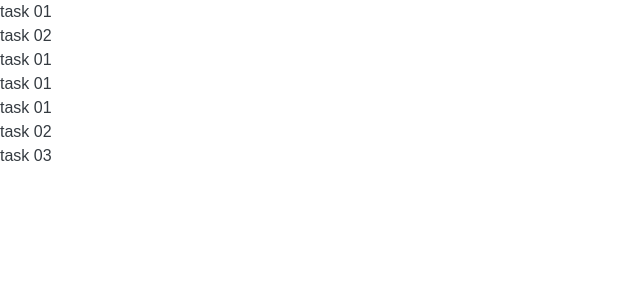
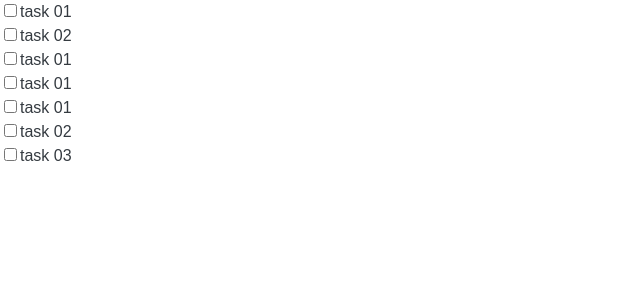
Before and after one commit to Jingfei-Wang-233/assignment-todo-react-ts, a React (Vite) app: page / in a window 1280 px wide. Shown: the top 300 px of the page, without its empty margins (0-640 px from the left). Built offline with nearby package versions, Linux system fonts and the light colour scheme; data requests are answered from the project's data file.

Commit message:
feat: render checkbox for each task

```diff
--- a/src/App.tsx
+++ b/src/App.tsx
@@ -17,7 +17,10 @@ const App = () => {
     <div className="App">
       <ul>
         {tasks.map((task) => (
-          <li key={task.id}>{task.name}</li>
+          <li key={task.id}>
+            <input type="checkbox" id={task.id as unknown as string} />
+            <label htmlFor={task.id as unknown as string}>{task.name}</label>
+          </li>
         ))}
       </ul>
     </div>
```
